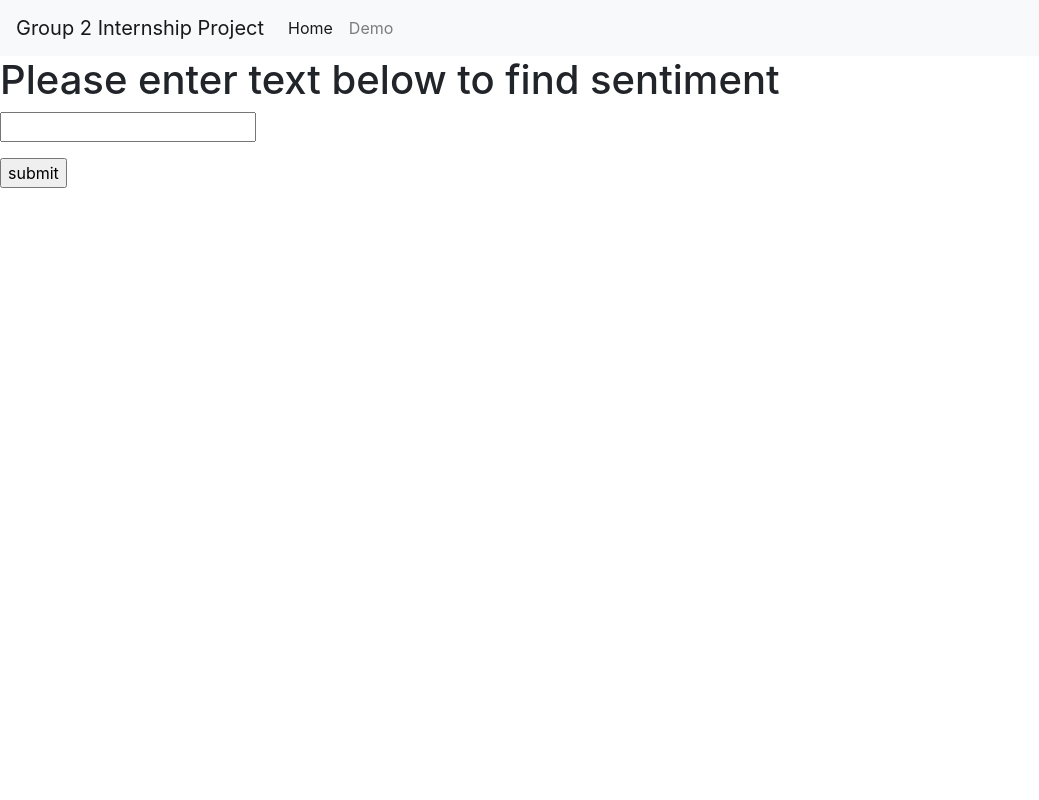
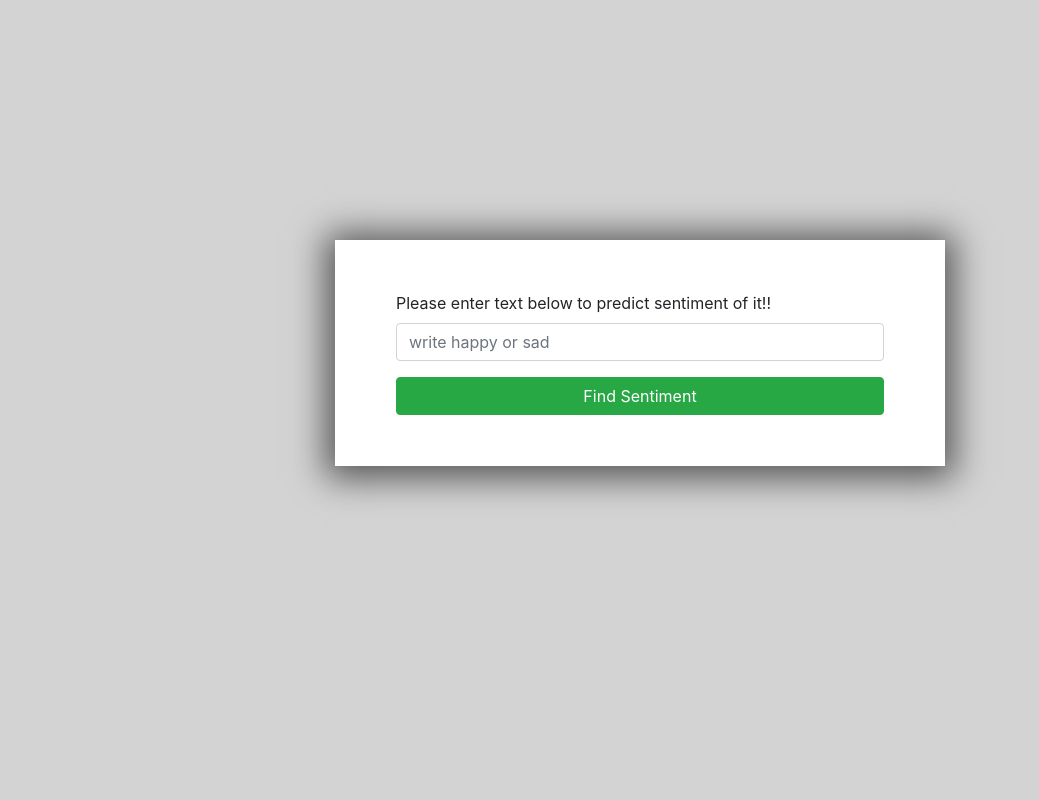
Before and after one commit to ankushjapra/Sentiments, a Flask app: page / in a window 1280 px wide. Shown: the whole page, without its empty margins (0-1039 px from the left). Run offline with Flask 2, Linux system fonts and the light colour scheme.

Commit message:
Add files via upload

```diff
--- a/frontend/templates/base.html
+++ b/frontend/templates/base.html
@@ -1,27 +1,12 @@
 <!DOCTYPE html>
-<html lang="en" dir="ltr">
+<html lang="en" style="height: 100%; width: 100%">
     <head>
-        <meta charset="UTF-8">
+        <!-- <meta charset="UTF-8"> -->
         <link rel="stylesheet" href="https://cdn.jsdelivr.net/npm/bootstrap@4.5.3/dist/css/bootstrap.min.css" integrity="sha384-TX8t27EcRE3e/ihU7zmQxVncDAy5uIKz4rEkgIXeMed4M0jlfIDPvg6uqKI2xXr2" crossorigin="anonymous">
+        <link rel="stylesheet" type="text/css" href="{{ url_for('static', filename='stylesheets/master.css') }}"/>
         <title>{% block title %} {% endblock %}</title>
     </head>
-    <body>
-        <nav class="navbar navbar-expand-lg navbar-light bg-light">
-            <a class="navbar-brand" href="#">Group 2 Internship Project</a>
-            <button class="navbar-toggler" type="button" data-toggle="collapse" data-target="#navbarNav" aria-controls="navbarNav" aria-expanded="false" aria-label="Toggle navigation">
-                <span class="navbar-toggler-icon"></span>
-            </button>
-            <div class="collapse navbar-collapse" id="navbarNav">
-                <ul class="navbar-nav">
-                  <li class="nav-item active">
-                    <a class="nav-link" href="/">Home <span class="sr-only">(current)</span></a>
-                  </li>
-                  <li class="nav-item">
-                    <a class="nav-link" href="/demo">Demo</a>
-                  </li>
-                </ul>
-            </div>
-        </nav>
+    <body style="height: 100%; width: 100% " >
         {% block content %} {% endblock %}
         <script src="https://code.jquery.com/jquery-3.5.1.slim.min.js" integrity="sha384-DfXdz2htPH0lsSSs5nCTpuj/zy4C+OGpamoFVy38MVBnE+IbbVYUew+OrCXaRkfj" crossorigin="anonymous"></script>
         <script src="https://cdn.jsdelivr.net/npm/bootstrap@4.5.3/dist/js/bootstrap.bundle.min.js" integrity="sha384-ho+j7jyWK8fNQe+A12Hb8AhRq26LrZ/JpcUGGOn+Y7RsweNrtN/tE3MoK7ZeZDyx" crossorigin="anonymous"></script>
--- a/frontend/templates/index.html
+++ b/frontend/templates/index.html
@@ -1,10 +1,22 @@
 {% extends 'base.html' %}
 {% block title%}Home Page{% endblock %}
 {% block content %}
-<form class="" action="demo" method="post">
-    <h1>Please enter text below to find sentiment</h1>
-    <p><input type="text" name="txt"></p>
-    <p><input type="submit" name="subb" value="submit"></p>
-</form>
-
+<div class="container bg mw-100" >
+    <div class="row">
+        <div class="col-3 row-12">
+        </div>
+        <div class="col-6 mh-100 ">
+            <!-- <img src="../static/stylesheets/sad.png" class="sentiment_image" alt=""> -->
+            <form class="form-container" action="demo" method="post">
+                <div class="form-group">
+                    <label for="check_sentiment">Please enter text below to predict sentiment of it!!</label>
+                    <input  type="text" class="form-control" placeholder="write happy or sad " id="check_sentiment" name="check_sentiment">
+                </div>
+                <button type="submit" name="button_submit" class="btn btn-success btn-block" value="submit"> Find Sentiment </button>
+            </form>
+        </div>
+        <div class="col-3">
+        </div>
+    </div>
+</div>
 {% endblock %}
```
Also changed, not shown: frontend/templates/demo.html (+18 -2 lines).
